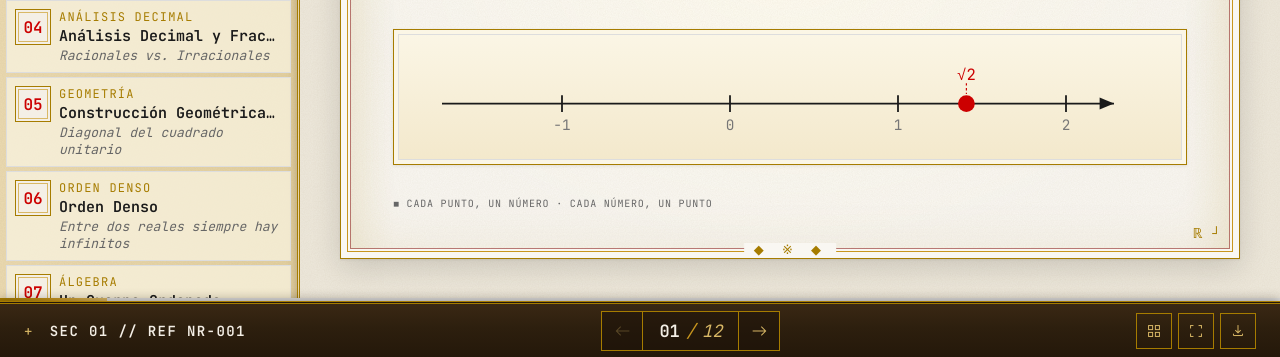
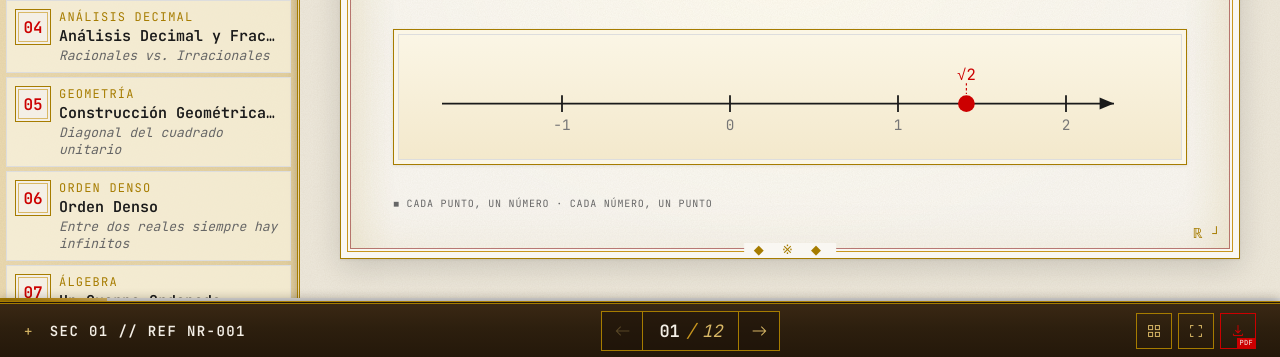
Before and after one commit to hernandezme24/ulti, a plain HTML site: page index.html in a window 1280 px wide. Shown: the part 443-800 px from the top of the page. Drawn offline with nearby package versions, Linux system fonts and the light colour scheme.

Commit message:
Update baldor.css

```diff
--- a/baldor.css
+++ b/baldor.css
@@ -554,6 +554,31 @@ footer {
 }
 .svg-caption { font-family:var(--serif); font-size:14px; font-style:italic; color:var(--sepia); margin-bottom:.75rem; text-align:center }
 
+/* Botón PDF */
+.btn-pdf {
+  position: relative;
+  border-color: var(--crimson) !important;
+  color: var(--crimson) !important;
+  transition: background .15s, color .15s;
+}
+.btn-pdf:hover {
+  background: var(--crimson) !important;
+  color: var(--page) !important;
+}
+.btn-pdf::after {
+  content: 'PDF';
+  position: absolute;
+  bottom: -1px;
+  right: -1px;
+  font-size: 7px;
+  font-family: var(--mono);
+  letter-spacing: .04em;
+  background: var(--crimson);
+  color: var(--page);
+  padding: 1px 3px;
+  line-height: 1.2;
+}
+
 /* ---------------------------------------------------------------------
    18b. PORTADA ORNAMENTAL (lámina 02 — frontispicio Baldor)
    --------------------------------------------------------------------- */
```
